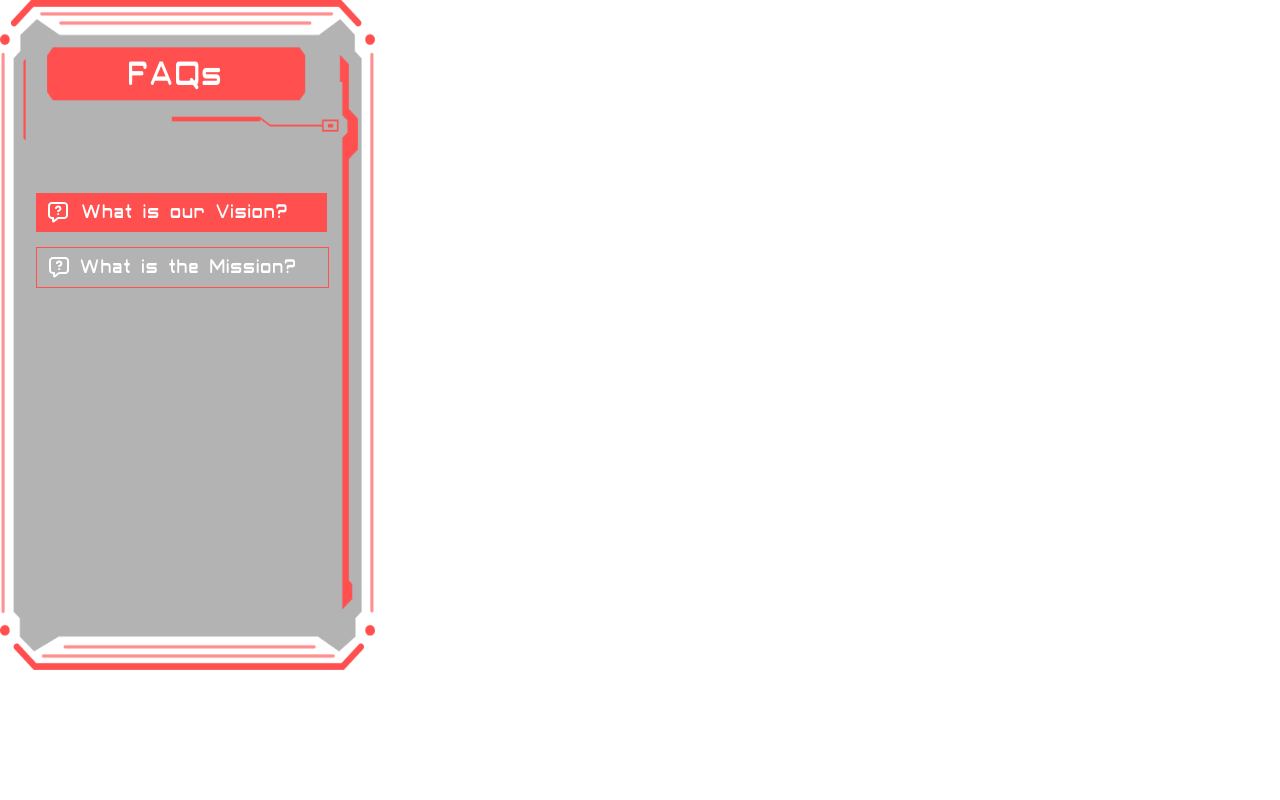
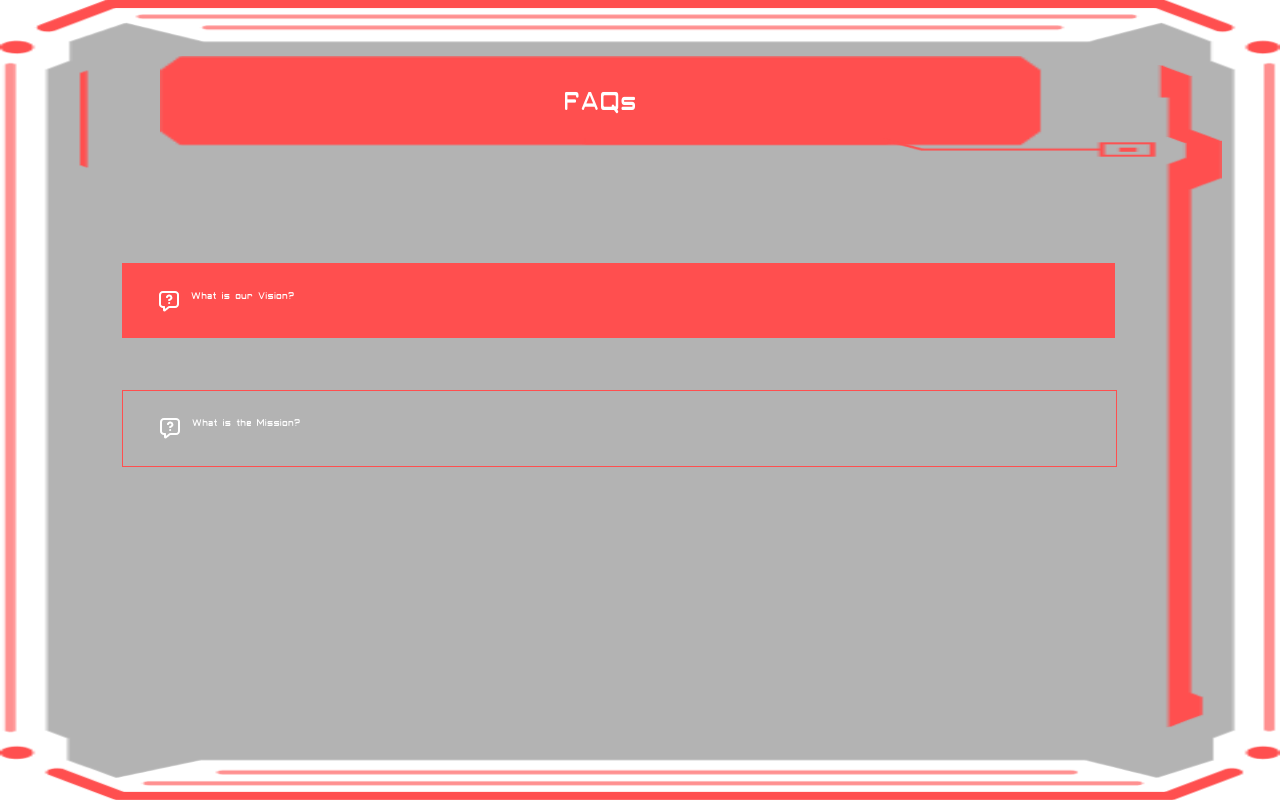
Before and after one commit to ObaidNadeem/iframe-test, a plain HTML site: page faq/index.html in a window 1280 px wide. Drawn offline with Linux system fonts and the light colour scheme.

Commit message:
js scale test

```diff
--- a/faq/index.html
+++ b/faq/index.html
@@ -4,7 +4,6 @@
 <head>
     <meta charset="UTF-8" />
     <meta name="viewport" content="width=device-width, initial-scale=1.0" />
-    <link rel="stylesheet" href="./style.css" />
     <title>FAQ</title>
 </head>
 
--- /dev/null
+++ b/faq/mobileStyle.css
@@ -0,0 +1,149 @@
+@font-face {
+    font-family: "robotCondensed";
+    src: url("./assets/fonts/Classic\ Robot\ Condensed.ttf") format("truetype");
+    /* font-weight: normal; */
+    /* font-style: normal; */
+}
+body {
+    margin: 0;
+    padding: 0;
+    font-size: 16px;
+    color: white;
+    font-family: "robotCondensed", sans-serif !important;
+}
+#faqScreen {
+    width: 100%;
+    height: 100%;
+    position: relative;
+    background-image: url(./assets/sneakPeek/portrait_screen.png);
+    background-repeat: no-repeat;
+    background-size: 100% 100%;
+    background-position: center;
+    position: absolute;
+    z-index: 9999;
+    display: flex;
+    justify-content: center;
+    align-items: center;
+    width: 375px;
+    height: 670px;
+}
+#faqHeading {
+    width: 65%;
+    height: max-content;
+    text-align: center;
+    background-image: url(./assets/sneakPeek/Vector\ 143.png);
+    background-size: 100% 100%;
+    position: absolute;
+    background-repeat: no-repeat;
+    left: 12.5%;
+    top: 7%;
+    padding: 2%;
+    display: flex;
+    justify-content: center;
+}
+#faqHeading h1 {
+    font-size: 210%;
+    margin: 0px;
+    font-weight: normal;
+    width: max-content;
+    scale: 1.3;
+}
+#faqSide {
+    width: 50%;
+    height: 83%;
+    position: absolute;
+    display: flex;
+    background-image: url(./assets/sneakPeek/Group\ 43.png);
+    background-repeat: no-repeat;
+    background-size: 100% 100%;
+    right: 4.5%;
+    top: 8%;
+}
+#faqBlocks {
+    width: 80%;
+    position: absolute;
+    top: 26.5%;
+    left: 9.5%;
+    display: flex;
+    flex-direction: column;
+    /* justify-content: space-between; */
+    height: 58%;
+    overflow-y: scroll;
+}
+
+::-webkit-scrollbar {
+    width: 5px;
+    transition: 2s ease;
+}
+
+::-webkit-scrollbar-track {
+    background: transparent;
+}
+::-webkit-scrollbar-thumb {
+    background: #ff4f4f;
+    border-radius: 25px;
+}
+a {
+    text-decoration: none !important ;
+    color: white;
+    height: max-content;
+}
+.block {
+    width: 90%;
+    background-size: 100% 100%;
+    height: max-content;
+    background-repeat: no-repeat;
+    /* background-image: url(./assets/sneakPeek/Vector\ 143.png); */
+    /* display: flex; */
+    justify-content: space-around;
+    padding: 2.5% 3.5%;
+    cursor: pointer;
+    font-weight: lighter;
+    align-items: center;
+    margin-top: 5%;
+}
+.question {
+    display: flex;
+}
+.question img {
+    margin-right: 10px;
+}
+.answer {
+    max-height: 0;
+    overflow: hidden;
+    transition: max-height 0.25s ease-in-out;
+}
+.block.active .answer {
+    max-height: 300px;
+}
+.block img {
+    width: fit-content;
+    height: fit-content;
+}
+.block h1 {
+    font-size: 80%;
+    margin: 0;
+    font-weight: normal;
+    width: 85%;
+    scale: 2;
+    width: max-content;
+    margin-left: 20%;
+    display: flex;
+    align-items: center;
+}
+.block p {
+    font-size: 80%;
+    margin-top: 105px;
+    /* font-weight: lighter; */
+    width: 49%;
+    padding-left: 25%;
+    scale: 1.9;
+}
+.block:nth-child(odd) {
+    /* background-image: url(./assets/sneakPeek/Vector\ 146.png); */
+    background-color: #ff4f4f;
+}
+.block:nth-child(even) {
+    /* background-image: url(./assets/sneakPeek/Vector\ 149.png); */
+    border: 1px solid #ff4f4f;
+}
--- a/faq/script.js
+++ b/faq/script.js
@@ -39,3 +39,17 @@ blocks.forEach(block => {
         }
     });
 });
+
+const isMobileOrTablet = /Mobi|Tablet/i.test(navigator.userAgent);
+
+if (!isMobileOrTablet) {
+    const link = document.createElement('link');
+    link.rel = 'stylesheet';
+    link.href = 'style.css';
+    document.head.appendChild(link);
+} else {
+    const link = document.createElement('link');
+    link.rel = 'stylesheet';
+    link.href = 'mobileStyle.css';
+    document.head.appendChild(link);
+}
--- a/faq/style.css
+++ b/faq/style.css
@@ -24,8 +24,8 @@ body {
     display: flex;
     justify-content: center;
     align-items: center;
-    width: 375px;
-    height: 670px;
+    /* width: 375px;
+    height: 670px; */
 }
 #faqHeading {
     width: 65%;
@@ -38,15 +38,11 @@ body {
     left: 12.5%;
     top: 7%;
     padding: 2%;
-    display: flex;
-    justify-content: center;
 }
 #faqHeading h1 {
     font-size: 210%;
     margin: 0px;
     font-weight: normal;
-    width: max-content;
-    scale: 1.3;
 }
 #faqSide {
     width: 50%;
@@ -125,19 +121,13 @@ a {
     margin: 0;
     font-weight: normal;
     width: 85%;
-    scale: 2;
-    width: max-content;
-    margin-left: 20%;
-    display: flex;
-    align-items: center;
 }
 .block p {
     font-size: 80%;
-    margin: 50px 0%;
+    margin: 5% 0%;
     /* font-weight: lighter; */
-    width: 65%;
+    width: 85%;
     padding-left: 15%;
-    scale: 1.55;
 }
 .block:nth-child(odd) {
     /* background-image: url(./assets/sneakPeek/Vector\ 146.png); */
```
